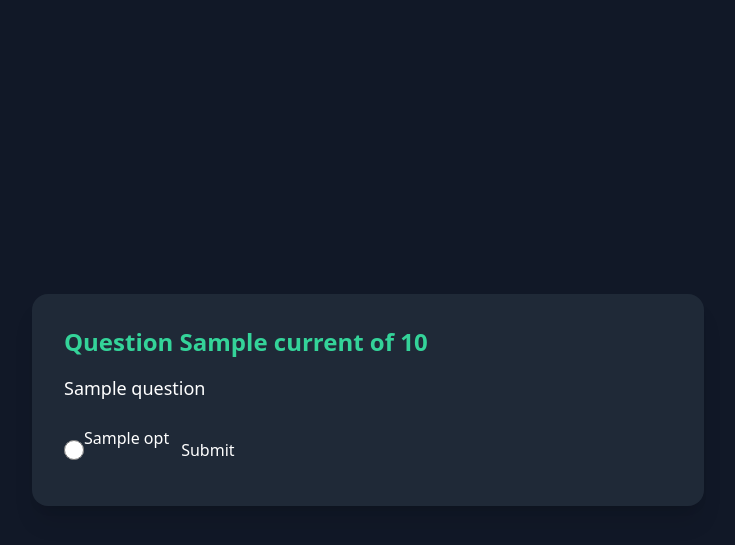
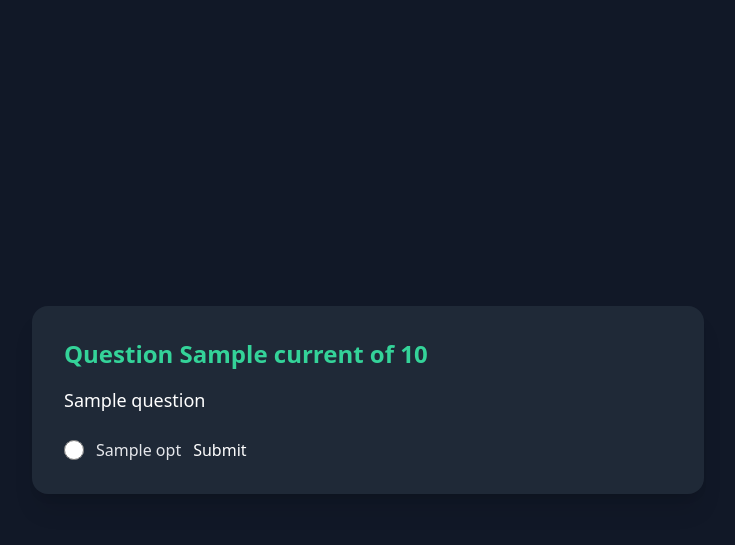
Before and after one commit to AaqilSh/EcoQuiz, a Flask app: template templates/quiz.html in a window 1280 px wide. Shown: the top 545 px of the page, without its empty margins (272-1007 px from the left). Run offline with Flask 3, Linux system fonts and the light colour scheme; the template is opened without the code that fills it: most values are stand-ins (such as "Sample title", 1, 10 or a date in 2020); some libraries are stand-ins or nearby versions.

Commit message:
Added css stylings to quiz page

```diff
--- a/templates/quiz.html
+++ b/templates/quiz.html
@@ -26,9 +26,8 @@
           <div class="space-y-2">
       {% for opt in question.options %}
               <label class="flex items-center space-x-3">
-      <input type="radio" name="answer" value="{{ opt }}" required  class="form-radio h-5 w-5 text-primary bg-gray-700 border-gray-600 focus:ring-primary"
-"> {{ opt
-      }}<br />
+      <input type="radio" name="answer" value="{{ opt }}" required  class="form-radio h-5 w-5 text-primary bg-gray-700 border-gray-600 focus:ring-primary" />
+                <span class="text-gray-200">{{ opt }}</span>
       {% endfor %}
       <br />
       <button type="submit">Submit</button>
```
